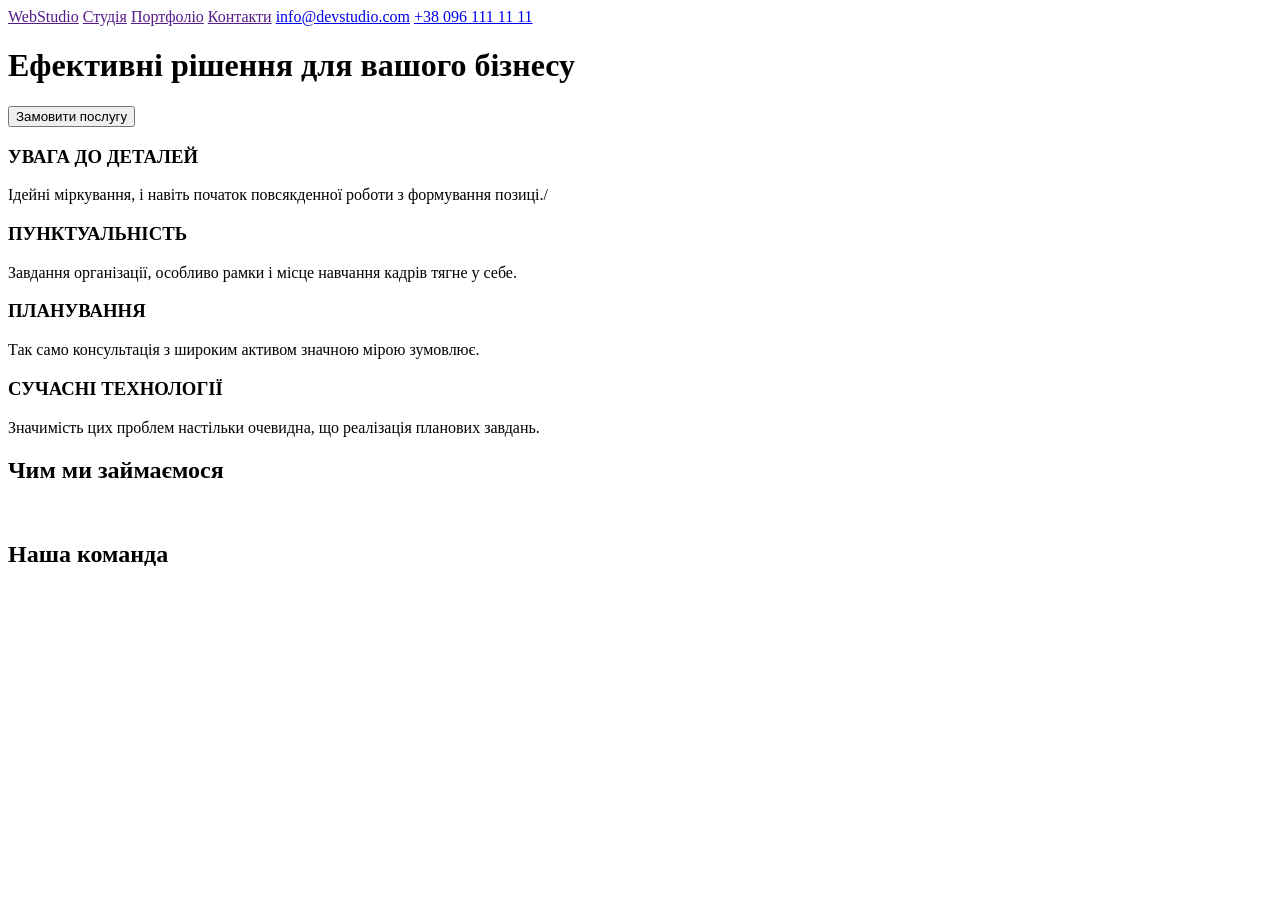
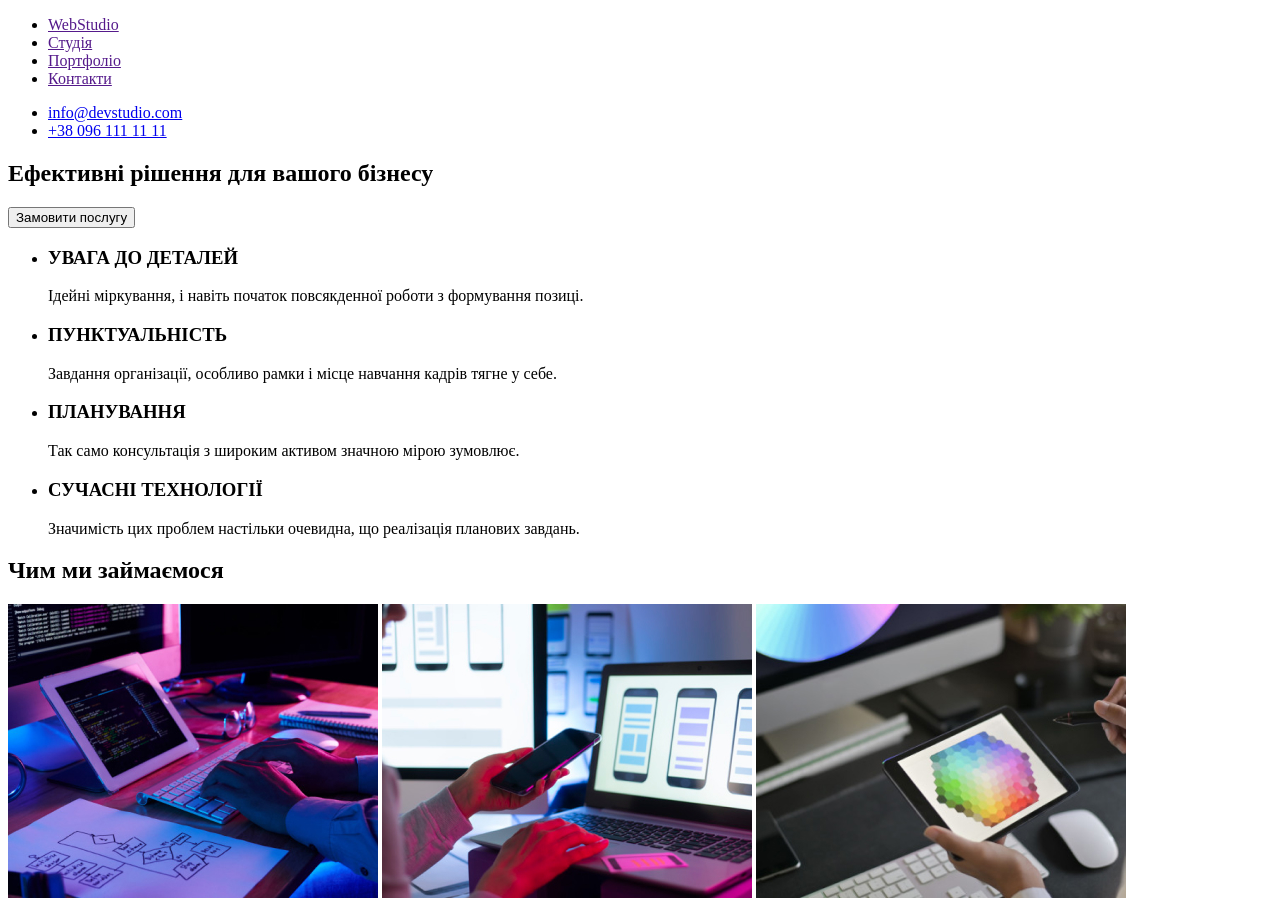
Before and after one commit to Tatyanahod/goit_markup_hw_01, a plain HTML site: page index.html in a window 1280 px wide. Shown: the top 901 px of the page. Before the commit the page ends 800 px from the top, so only its background shows below. Drawn offline with Linux system fonts and the light colour scheme.

Commit message:
первая половина

```diff
--- a/index.html
+++ b/index.html
@@ -1,39 +1,82 @@
 <!DOCTYPE html>
-<html lang="en">
+<html lang="uk">
 <head>
     <meta charset="UTF-8">
     <meta http-equiv="X-UA-Compatible" content="IE=edge">
     <meta name="viewport" content="width=device-width, initial-scale=1.0">
-    <title>Document</title>
+    <title>WebStudio</title>
 </head>
 <body>
 <!--шапка-->
-<a href="">WebStudio</a>
-<a href="">Студія</a>
-<a href="">Портфоліо</a>
-<a href="">Контакти</a>
-<a href="mailto:info@devstudio.com">info@devstudio.com</a>
-<a href="tel:+38 096 111 11 11">+38 096 111 11 11</a>
+<header>
+<nav><ul>
+    <li> <a href="">WebStudio</a></li>
+    <li> <a href="">Студія</a> </li>
+    <li> <a href="">Портфоліо</a></li>
+    <li> <a href="">Контакти</a></li>
+    </ul></nav>
+
+<ul>
+<li><a href="mailto:info@devstudio.com">info@devstudio.com</a></li>
+<li><a href="tel:+38 096 111 11 11">+38 096 111 11 11</a></li>
+</ul>
+</header>
+
 <!--baner-->
-<h1>Ефективні рішення для вашого бізнесу</h1>
+<div><section><h1>Ефективні рішення для вашого бізнесу</h1>
     <button>Замовити послугу</button>
+</section>
+</div>
+
+
 <!--preimushestva-->
-<h3>УВАГА ДО ДЕТАЛЕЙ</h3>
-<p>Ідейні міркування, і навіть початок повсякденної роботи з формування позиці./</p>
-<h3>ПУНКТУАЛЬНІСТЬ</h3>
-<p>Завдання організації, особливо рамки і місце навчання кадрів тягне у себе.</p>
-<h3>ПЛАНУВАННЯ</h3>
-<p>Так само консультація з широким активом значною мірою зумовлює.</p>
-<h3>СУЧАСНІ ТЕХНОЛОГІЇ</h3>
-<p>Значимість цих проблем настільки очевидна, що реалізація планових завдань.</p>
+<main>
+    <section>
+        <ul>
+            <li><h3>УВАГА ДО ДЕТАЛЕЙ</h3>
+                <p>Ідейні міркування, і навіть початок повсякденної роботи з формування позиці.</p></li>
+            <li>  <h3>ПУНКТУАЛЬНІСТЬ</h3>
+                <p>Завдання організації, особливо рамки і місце навчання кадрів тягне у себе.</p></li>
+            <li><h3>ПЛАНУВАННЯ</h3>
+                <p>Так само консультація з широким активом значною мірою зумовлює.</p></li>
+            <li>  <h3>СУЧАСНІ ТЕХНОЛОГІЇ</h3>
+                <p>Значимість цих проблем настільки очевидна, що реалізація планових завдань.</p></li>
+
+        </ul>
+    </section>
+
        <!--napravleniye-->
     <h2>Чим ми займаємося</h2>
-<img src="" alt="">
-<img src="" alt="">
-<img src="" alt="">
+    <img src="/images/box 1.jpg" alt="">
+    <img src="/images/box 2.jpg" alt="">
+    <img src="/images/box 3.jpg" alt="">
     <!--komanda-->
     <h2>Наша команда</h2>
+    <ul>
+        <li><img src="/images/img.jpg" alt="Ігор Дем'яненко">
+            Ігор Дем'яненко
+            Product Designer
+        </li>
+        <li><img src="/images/img2.jpg" alt="Ольга Рєпіна">
+            Ольга Рєпіна
+            Frontend Developer
+        </li>
+        <li><img src="/images/img3.jpg" alt="Микола Тарасов">
+            Микола Тарасов
+            Marketing
+        </li>
+        <li><img src="/images/img4.jpg" alt="Михайло Єрмаков">
+            Михайло Єрмаков
+            UI Designer
+        </li>
+    </ul>
+
+</main>
 <!--contacts-->
-
+<footer></footer>
+<a href="">WebStudio</a>
+<address>м. Київ, пр-т Лесі Українки, 26</address>
+<p><a href="mailto:info@devstudio.com">info@devstudio.com</a></p>
+<p><a href="tel:+38 096 111 11 11">+38 096 111 11 11</a></p>
 </body>
 </html>
```
Also changed, not shown: images/box 1.jpg (added), images/box 2.jpg (added), images/box 3.jpg (added), images/img.jpg (added), images/img2.jpg (added), images/img3.jpg (added), images/img4.jpg (added). Lines whose indentation alone changed are shown as unchanged.
